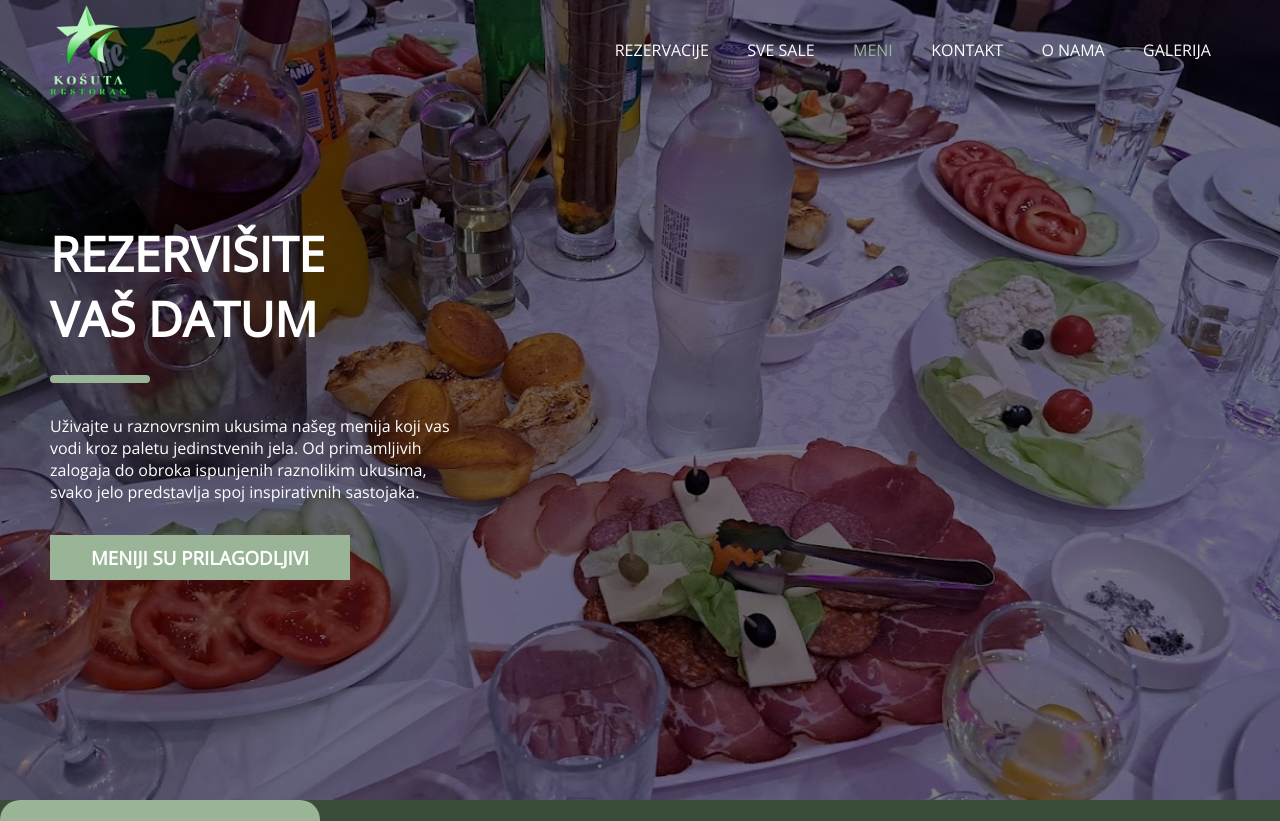
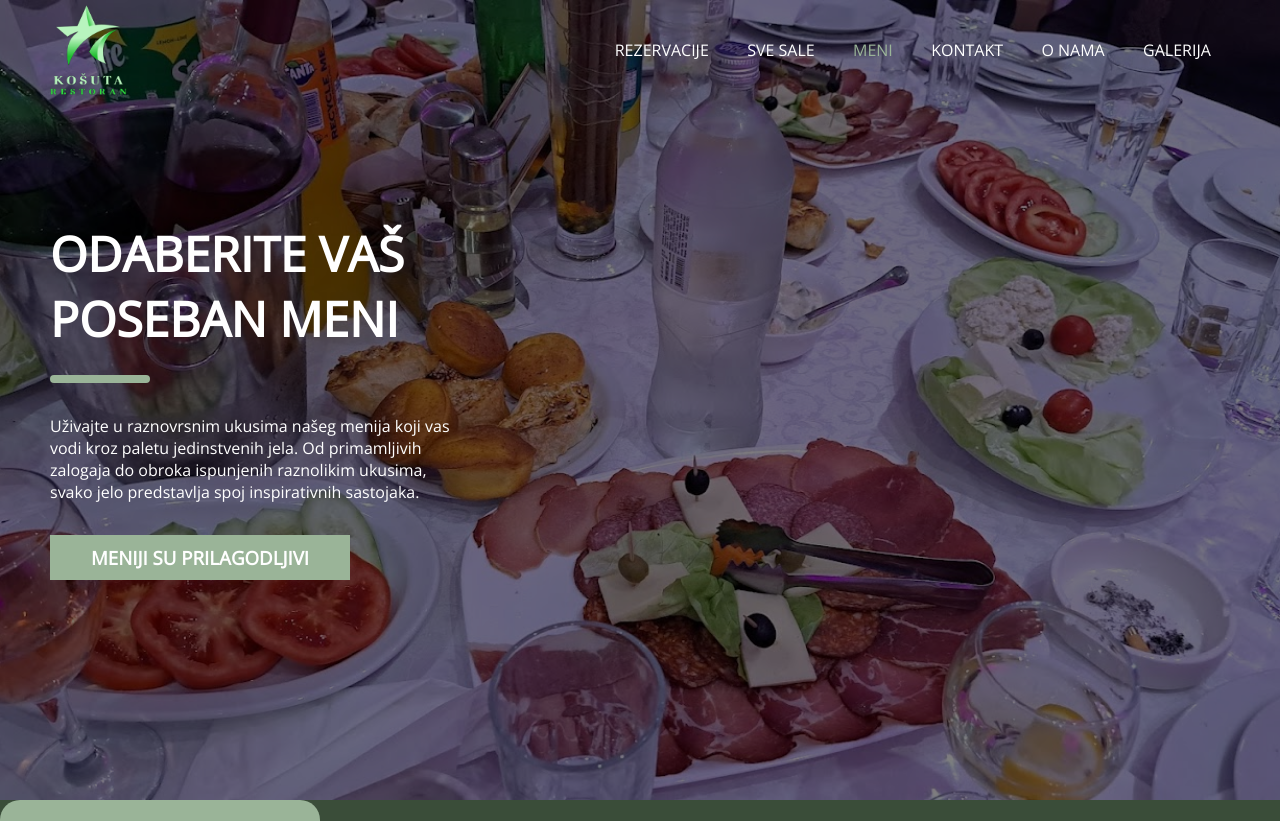
Before and after one commit to DenisPozder/Kosuta, a React (Create React App) app: page /meni in a window 1280 px wide. Shown: the top 821 px of the page. Built offline with nearby package versions, Linux system fonts and the light colour scheme; a web font is replaced by a local one.

Commit message:
Saving Changes

```diff
--- a/src/Pages/HallMenu/Components/HallMenuHero/HallMenuHero.jsx
+++ b/src/Pages/HallMenu/Components/HallMenuHero/HallMenuHero.jsx
@@ -9,7 +9,7 @@ const HallMenuHero = () => {
         <div className="hmh-overlay"></div>
         <div className="hmh-wrap">
             <div className="hmh-content">
-                <h1 className='hmh-title'><span className='hmh-span1'>rezervišite</span><span className='hmh-span2'>vaš datum</span></h1>
+                <h1 className='hmh-title'><span className='hmh-span1'>odaberite vaš</span><span className='hmh-span2'>poseban meni</span></h1>
                 <p className='hmh-desc'>Uživajte u raznovrsnim ukusima našeg menija koji vas vodi kroz paletu jedinstvenih jela. Od primamljivih zalogaja do obroka ispunjenih raznolikim ukusima, svako jelo predstavlja spoj inspirativnih sastojaka.</p>
                 <div className='hmh-btn'><h3>meniji su prilagodljivi</h3></div>
             </div>
```
